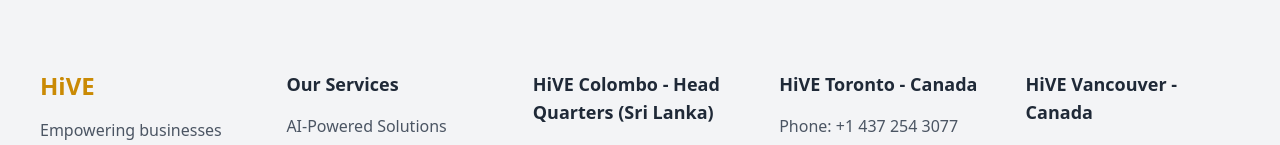
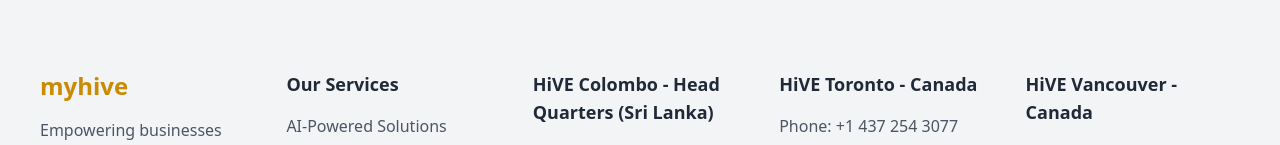
Before and after one commit to reshamsu/myhive-REACT, a React (Vite) app: page /contact in a window 1280 px wide. Shown: the part 900-1045 px from the top of the page. Built offline with nearby package versions, Linux system fonts and the light colour scheme.

Commit message:
Add files via upload

```diff
--- a/src/components/Footer.tsx
+++ b/src/components/Footer.tsx
@@ -56,7 +56,7 @@
           <div className="lg:col-span-1">
             {/* Company Info */}
             <div className="mb-8">
-              <h3 className="text-2xl font-bold text-yellow-600 mb-4">HiVE</h3>
+              <h3 className="text-2xl font-bold text-yellow-600 mb-4">myhive</h3>
               <p className="text-gray-600 mb-4">
                 Empowering businesses with innovative solutions for unparalleled
                 success.
```
